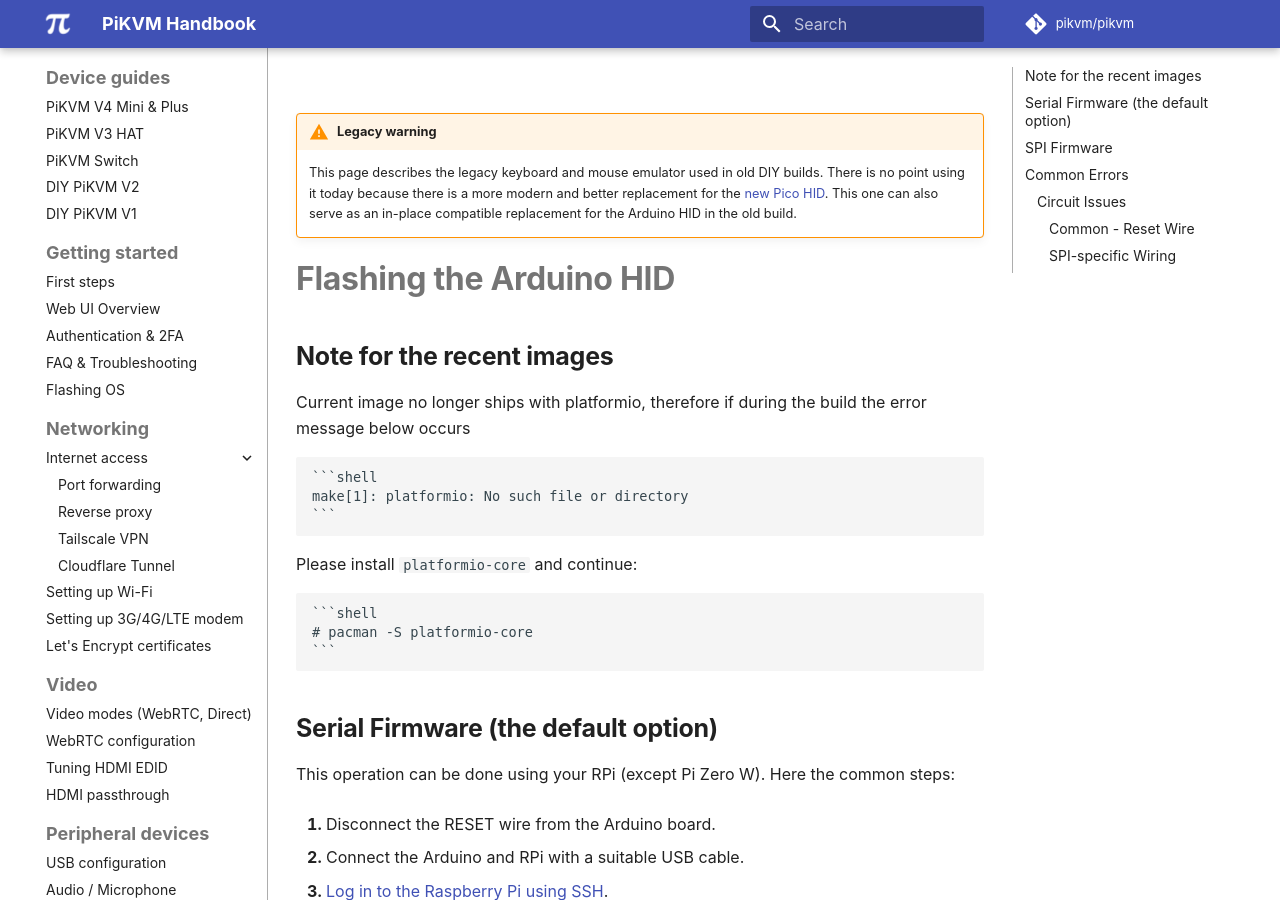
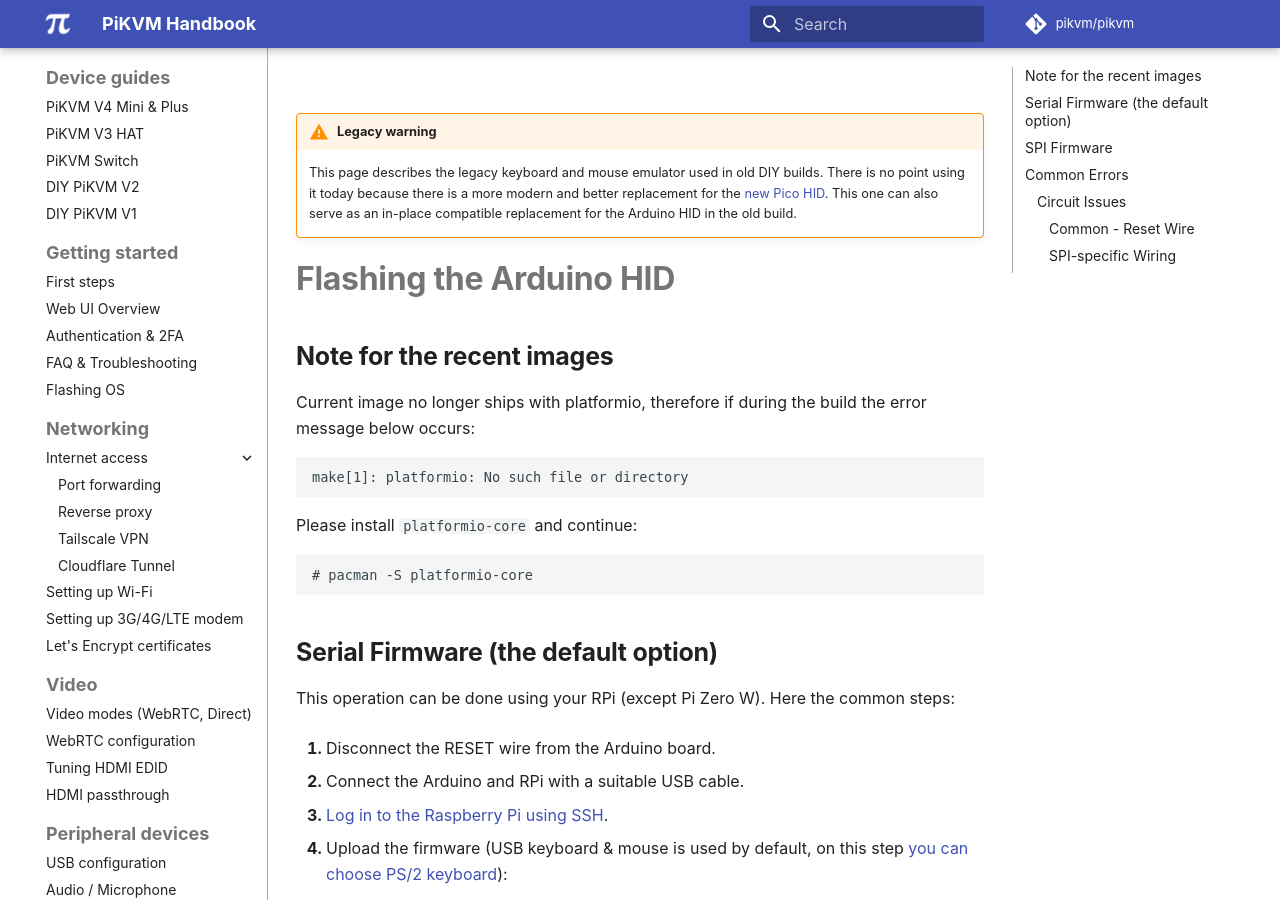
Before and after one commit to pikvm/pikvm, an MkDocs documentation site: the page built from docs/flashing_hid.md, in a window 1280 px wide and 900 px high. Built offline with MkDocs 1.6.1 and Material for MkDocs 9.7.7, drawn with Linux system fonts in a browser that asks for light colours; some web fonts are replaced; comment, search, counter and statistics services are not loaded.

Commit message:
docs: correct format for flashing_hid.md

````diff
--- a/docs/flashing_hid.md
+++ b/docs/flashing_hid.md
@@ -7,17 +7,17 @@
 
 ## Note for the recent images
 
-Current image no longer ships with platformio, therefore if during the build the error message below occurs
+Current image no longer ships with platformio, therefore if during the build the error message below occurs:
 
-    ```shell
-    make[1]: platformio: No such file or directory
-    ```
+```
+make[1]: platformio: No such file or directory
+```
 
 Please install `platformio-core` and continue:
 
-    ```shell
-    # pacman -S platformio-core
-    ```
+```
+# pacman -S platformio-core
+```
 
 ## Serial Firmware (the default option)
 
````
